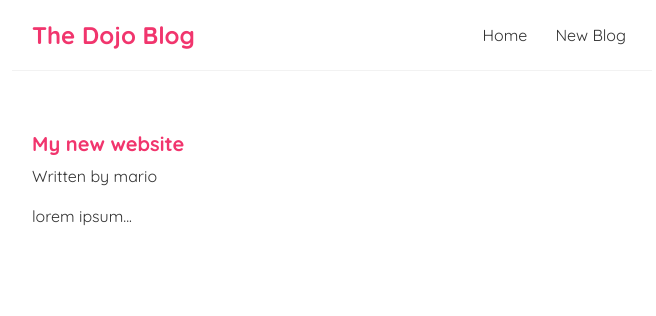
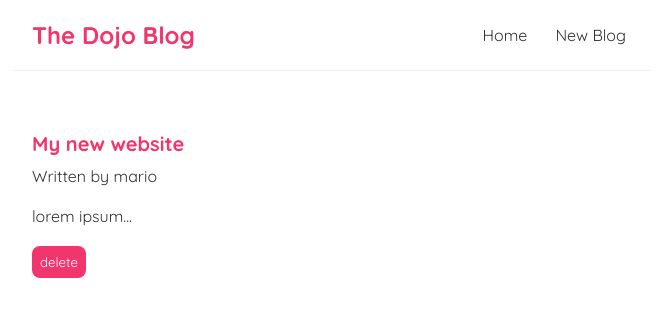
Before and after one commit to BenjaminRochez/react-dojo, a React (Create React App) app: page /blogs/1 in a window 1280 px wide. Shown: the top 316 px of the page, without its empty margins (308-964 px from the left). Built offline with nearby package versions, Linux system fonts and the light colour scheme; data requests are answered from the project's data file.

Commit message:
Added delete blog post feature

```diff
--- a/src/BlogDetails.js
+++ b/src/BlogDetails.js
@@ -1,10 +1,20 @@
-import { useParams } from "react-router-dom";
+import { useHistory, useParams } from "react-router-dom";
 import useFetch from "./usefetch";
 
 const BlogDetails = () => {
 
     const {id} = useParams();
     const {data:blog, error, isPending} = useFetch('http://localhost:7000/blogs/' + id);
+    const history = useHistory();
+
+
+    const handleClick = () =>{
+        fetch('http://localhost:7000/blogs/' + blog.id, {
+            method: 'DELETE'
+        }).then(() =>{
+            history.push('/');
+        })
+    }
 
     return (
         <div className="blog-details">
@@ -15,6 +25,8 @@
                     <h2>{blog.title}</h2>
                     <p>Written by {blog.author}</p>
                     <div>{blog.body}</div>
+
+                    <button onClick={handleClick}>delete</button>
                 </article>
             )}
         </div>
--- a/src/Create.js
+++ b/src/Create.js
@@ -1,10 +1,12 @@
 import { useState } from "react";
+import { useHistory } from "react-router-dom";
 
 const Create = () => {
 
     const [title, setTitle] = useState('');
     const [body, setBody] = useState('');
     const [author, setAuthor] = useState('');
+    const history = useHistory();
 
     const handleSubmit = (e) =>{
         e.preventDefault();
@@ -15,6 +17,7 @@
         body: JSON.stringify(blog)
         }).then(() =>{
             console.log('new blog added ');
+            history.push('/');
         });
     }
 
```
Also changed, not shown: 1 other file (tests, documents, lock files or other folders).
